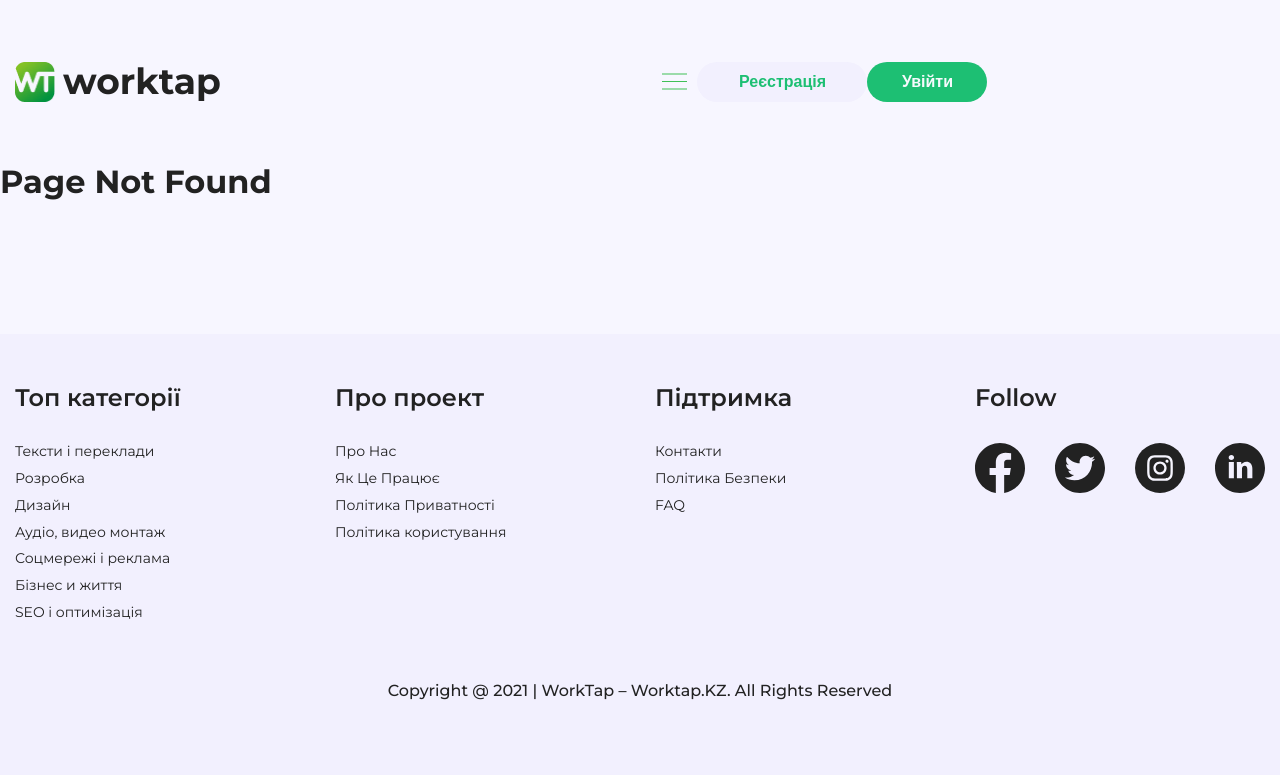
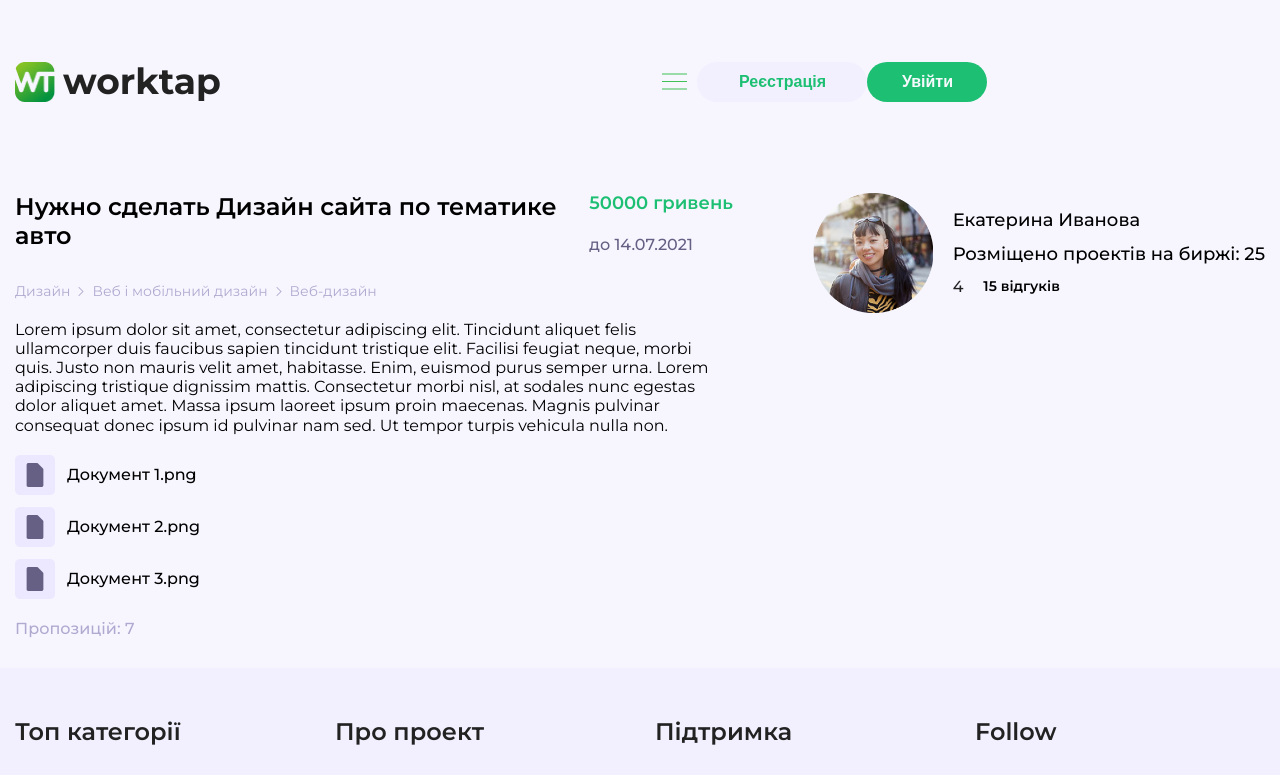
Before and after one commit to Pazhiloi/freelance-marketplace, a React (Create React App) app: page /order in a window 1280 px wide. Shown: the top 775 px of the page. Built offline with nearby package versions, Linux system fonts and the light colour scheme.

Commit message:
added customer order section with markup and styles

```diff
--- a/src/App.tsx
+++ b/src/App.tsx
@@ -5,6 +5,7 @@ import MarketPage from "./pages/MarketPage";
 import ProfilePage from "./pages/ProfilePage";
 import OrdersPage from "./pages/OrdersPage";
 import FeaturedPage from "./pages/FeaturedPage";
+import OrderPage from "./pages/OrderPage";
 function App() {
   return (
     <Routes>
@@ -13,6 +14,7 @@ function App() {
         <Route path='/profile' element={<ProfilePage/>}/>
         <Route path='/orders' element={<OrdersPage/>}/>
         <Route path='/featured' element={<FeaturedPage/>}/>
+        <Route path='/order' element={<OrderPage/>}/>
         <Route path='*' element={<ErrorPage/>}/>
       </Routes>
   );
--- /dev/null
+++ b/src/app/components/screens/order/Order.tsx
@@ -0,0 +1,12 @@
+import React, { FC } from 'react';
+import CustomerOrder from '../../sections/CustomerOrder/CustomerOrder';
+
+const Order: FC = () => {
+  return (
+    <div className='container'>
+      <CustomerOrder/>
+    </div>
+  );
+};
+
+export default Order;
--- /dev/null
+++ b/src/app/components/sections/CustomerOrder/CustomerOrder.module.scss
@@ -0,0 +1,63 @@
+.section{
+  padding: 30px 0;
+  display: flex;
+  justify-content: space-between;
+}
+
+.left{
+  flex: 0.9;
+}
+
+
+.customerWrapper{
+  display: flex;
+  align-items: center;
+}
+.img{
+  width: 120px;
+  height: 120px;
+}
+.nameWrapper,
+.reviews{
+  margin-left: 20px;
+}
+
+.name,
+.projects{
+  font-size: 18px;
+  color: #000;
+  margin-bottom: 12px;
+}
+.ratingWrapper{
+  display: flex;
+  align-items: center;
+}
+.reviews{
+  color: #000;
+  font-size: 14px;
+  font-weight: 600;
+}
+
+@media(max-width: 950px){
+.section{
+  flex-direction: column-reverse;
+}
+.right{
+  margin-bottom: 30px;
+}
+}
+
+@media(max-width: 530px){
+  .img{
+    width: 60px;
+    height: 60px;
+  }
+  .name,
+  .projects{
+    font-size: 14px;
+  }
+  .nameWrapper{
+    margin-left: 10px;
+  }
+
+}
--- /dev/null
+++ b/src/app/components/sections/CustomerOrder/CustomerOrder.tsx
@@ -0,0 +1,30 @@
+import React, { FC } from 'react';
+import s from "./CustomerOrder.module.scss";
+import OrderDescription from '../../ui/OrderDescription/OrderDescription';
+import { user6 } from '../../../data/usersImages';
+const CustomerOrder: FC = () => {
+
+  const isFreelancer = true
+  return (
+    <div className={s.section}>
+      <div className={s.left}>
+        <OrderDescription />
+      </div>
+      <div className={s.right}>
+        <div className={s.customerWrapper}>
+          <img src={user6} alt="customer avatar" className={s.img} />
+          <div className={s.nameWrapper}>
+            <div className={s.name}>Екатерина Иванова</div>
+            <div className={s.projects}>Розміщено проектів на биржі: 25</div>
+            <div className={s.ratingWrapper}>
+              <div className={s.rating}>4</div>
+              <div className={s.reviews}>15 відгуків</div>
+            </div>
+          </div>
+        </div>
+      </div>
+    </div>
+  );
+};
+
+export default CustomerOrder;
--- /dev/null
+++ b/src/app/components/ui/OrderDescription/OrderDescription.module.scss
@@ -0,0 +1,77 @@
+.top{
+  display: flex;
+  justify-content: space-between;
+  margin-bottom: 12px;
+}
+
+.title,
+.price,
+.tags,
+.text,
+.documents{
+  margin-bottom: 20px;
+}
+.title{
+  color: #000;
+}
+
+.price{
+  font-size: 18px;
+  font-weight: 600;
+  color: #1dbf73;
+  white-space: nowrap;
+}
+
+.deadline{
+  color: #656084;
+}
+
+.tags{
+  display: flex;
+  align-items: center;
+}
+
+.text{
+  font-weight: 400;
+  color: #000;
+}
+
+.document{
+  cursor: pointer;
+  display: flex;
+  align-items: center;
+  &:not(:last-child){
+    margin-bottom: 12px;
+  }
+}
+
+.img{
+  width: 40px;
+  height: 40px;
+}
+.name{
+  color: #000;
+  margin-left: 12px;
+}
+
+.offers{
+  color: #b0aad0;
+}
+
+@media(max-width: 1150px){
+  .top{
+    flex-direction: column;
+  }
+}
+
+@media(max-width: 530px){
+  .title{
+    font-size: 16px !important;
+  }
+  .text{
+    font-size: 14px;
+  }
+  .tags{
+    display: none;
+  }
+}
--- /dev/null
+++ b/src/app/components/ui/OrderDescription/OrderDescription.tsx
@@ -0,0 +1,50 @@
+import React, { FC } from 'react';
+import s from "./OrderDescription.module.scss";
+import { tags } from '../../../data/data';
+import OrderTag from '../OrderTag/OrderTag';
+import { orderDocuments } from '../../../data/works';
+const OrderDescription: FC = () => {
+  return (
+    <div className={s.description}>
+      <div className={s.top}>
+        <h2 className={`${s.title} title`}>
+          Нужно сделать Дизайн сайта по тематике авто
+        </h2>
+        <div className={s.priceWrapper}>
+          <div className={s.price}>50000 гривень</div>
+          <div className={s.deadline}>до 14.07.2021</div>
+        </div>
+      </div>
+      <div className={s.tags}>
+        {tags.map(({ id, title }) => (
+          <OrderTag key={id} id={id} title={title} />
+        ))}
+      </div>
+      <p className={s.text}>
+        Lorem ipsum dolor sit amet, consectetur adipiscing elit. Tincidunt
+        aliquet felis ullamcorper duis faucibus sapien tincidunt tristique elit.
+        Facilisi feugiat neque, morbi quis. Justo non mauris velit amet,
+        habitasse. Enim, euismod purus semper urna. Lorem adipiscing tristique
+        dignissim mattis. Consectetur morbi nisl, at sodales nunc egestas dolor
+        aliquet amet. Massa ipsum laoreet ipsum proin maecenas. Magnis pulvinar
+        consequat donec ipsum id pulvinar nam sed. Ut tempor turpis vehicula
+        nulla non.
+      </p>
+      <div className={s.documents}>
+        {orderDocuments.map(({id, img, title}) => (
+          <div key={id} className={s.document}>
+            <img src={img} alt={title} className={s.img} />
+            <div className={s.name}>
+              {title}
+            </div>
+          </div>
+        ))}
+      </div>
+      <div className={s.offers}>
+        Пропозицій: 7
+      </div>
+    </div>
+  );
+};
+
+export default OrderDescription;
--- /dev/null
+++ b/src/app/components/ui/OrderTag/OrderTag.module.scss
@@ -0,0 +1,16 @@
+.tag{
+  display: flex;
+  align-items: center;
+  &:not(:first-child){
+    margin-left: 8px;
+  }
+}
+.img{
+  margin-left: 8px;
+}
+
+.title{
+  font-size: 14px;
+  font-weight: 400;
+  color: #b0aad0;
+}
--- /dev/null
+++ b/src/app/components/ui/OrderTag/OrderTag.tsx
@@ -0,0 +1,22 @@
+import React, { FC } from 'react';
+import s from "./OrderTag.module.scss";
+import { chevronRight, tags } from '../../../data/data';
+interface IOrderTag {
+  id: number;
+  title: string;
+}
+const OrderTag: FC<IOrderTag> = ({ id, title }) => {
+  const renderChevron = () => {
+    if (id !== tags.length) {
+      return <img src={chevronRight} alt="" className={s.img} />
+    }else {
+      return ''
+    }
+  }
+  return <div className={s.tag}>
+    <div className={s.title}>{title}</div>
+    {renderChevron()}
+  </div>;
+};
+
+export default OrderTag;
--- a/src/app/data/data.ts
+++ b/src/app/data/data.ts
@@ -15,6 +15,8 @@ import {
 
 import logo from "../assets/images/logo.png";
 import chevronDown from "../assets/images/chevron-down.png";
+import chevronRight from "../assets/images/chevron-right.png";
+import orderDocument from "../assets/images/order-document.png";
 import topStar from "../assets/images/top-star.png";
 import topChat from "../assets/images/top-chat.png";
 import closeIcon from "../assets/images/close-icon.svg";
@@ -34,6 +36,21 @@ import menu from "../assets/images/menu.svg";
 import introduce from "../assets/images/introduce.jpg";
 import { works } from "./works";
 
+
+const tags = [
+  {
+    id: 1,
+    title: `Дизайн`,
+  },
+  {
+    id: 2,
+    title: `Веб і мобільний дизайн`,
+  },
+  {
+    id: 3,
+    title: `Веб-дизайн`,
+  },
+];
 const detailedInfo = [
   {
     id: 1,
@@ -334,6 +351,9 @@ const followImages = [
 ];
 
 export {
+  orderDocument,
+  chevronRight,
+  tags,
   add,
   settings,
   avatar2,
--- a/src/app/data/works.ts
+++ b/src/app/data/works.ts
@@ -1,8 +1,19 @@
 import { user11, user4, user6 } from "./usersImages";
 import pc from "../assets/images/pc.png";
+import { orderDocument } from "./data";
 const myWorks: any[] = []
 const myReviews: any[] = []
 const works: any[] = []
+const orderDocuments: any[] = []
+
+for (let i = 0; i < 3; i++) {
+  const document = {
+    id: i + 1,
+    img: orderDocument,
+    title: `Документ ${i + 1}.png `,
+  };
+  orderDocuments.push(document);
+}
 
 for (let i = 0; i < 6; i++) {
   const myReview = {
@@ -53,4 +64,4 @@ works.push(work);
 
 }
 
-export { works, myWorks, myReviews};
+export { works, myWorks, myReviews, orderDocuments };
--- /dev/null
+++ b/src/pages/OrderPage.tsx
@@ -0,0 +1,12 @@
+import React, { FC } from 'react';
+import Order from '../app/components/screens/order/Order';
+
+const OrderPage: FC = () => {
+  return (
+    <div>
+      <Order/>
+    </div>
+  );
+};
+
+export default OrderPage;
```
Also changed, not shown: src/app/assets/images/chevron-right.png (added), src/app/assets/images/order-document.png (added).
